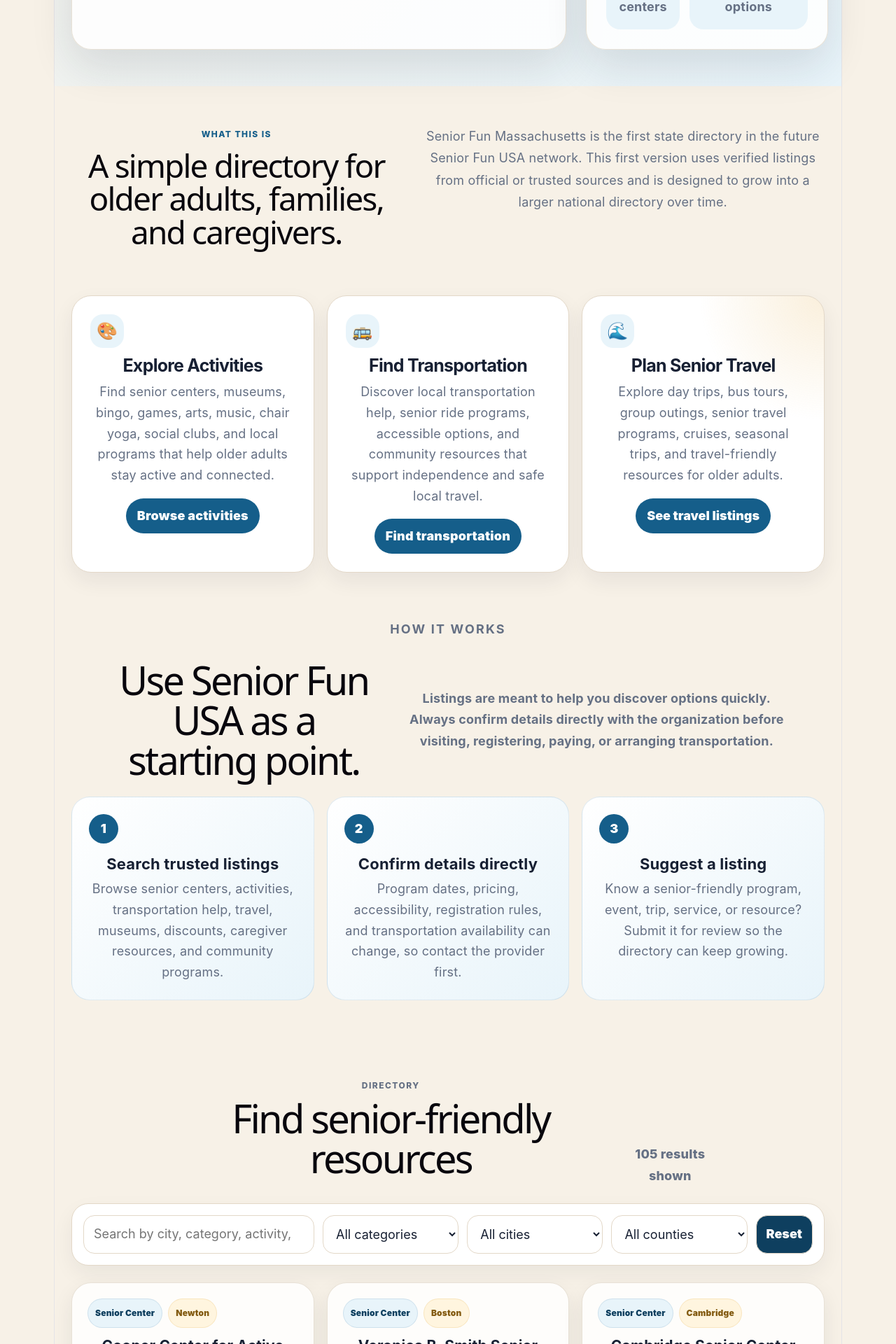
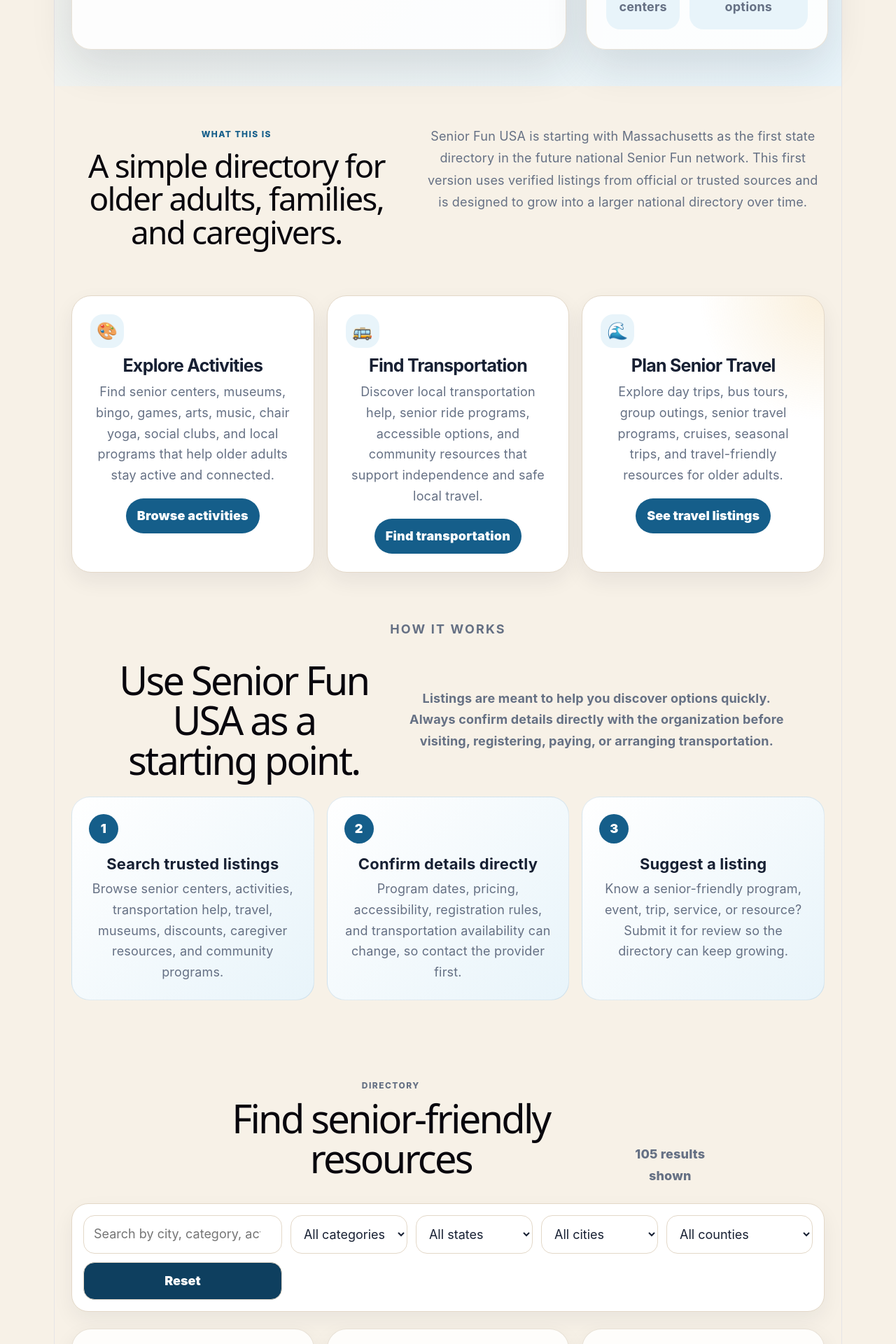
Before and after one commit to bahramjo4534-prog/senior-fun-usa, a React (Vite) app: page / in a window 1280 px wide. Shown: the part 880-2800 px from the top of the page at 70% size. Built offline with nearby package versions, Linux system fonts and the light colour scheme.

Commit message:
Add state filter

```diff
--- a/src/App.jsx
+++ b/src/App.jsx
@@ -14,6 +14,7 @@
   const [loading, setLoading] = useState(true);
   const [search, setSearch] = useState("");
   const [category, setCategory] = useState("All");
+  const [stateFilter, setStateFilter] = useState("All");
   const [city, setCity] = useState("All");
   const [county, setCounty] = useState("All");
   const [selectedListing, setSelectedListing] = useState(null);
@@ -92,6 +93,10 @@
     return ["All", ...new Set(listings.map((item) => item.county).sort())];
   }, [listings]);
 
+  const states = useMemo(() => {
+    return ["All", ...new Set(listings.map((item) => item.state).filter(Boolean).sort())];
+  }, [listings]);
+
   const filteredListings = useMemo(() => {
     const searchText = search.toLowerCase();
 
@@ -110,7 +115,7 @@
 
       return matchesSearch && matchesCategory && matchesCity && matchesCounty;
     });
-  }, [listings, search, category, city, county]);
+  }, [listings, search, category, stateFilter, city, county]);
 
   const stats = useMemo(() => {
     const seniorCenters = listings.filter((item) => item.category === "Senior Center").length;
@@ -130,6 +135,7 @@
   function resetFilters() {
     setSearch("");
     setCategory("All");
+    setStateFilter("All");
     setCity("All");
     setCounty("All");
   }
@@ -142,7 +148,7 @@
             <span className="brand-mark">SF</span>
             <div>
               <p className="eyebrow">Senior Fun USA</p>
-              <h1>Senior Fun Massachusetts</h1>
+              <h1>Senior Fun USA</h1>
             </div>
           </div>
           <div className="header-actions">
@@ -226,8 +232,8 @@
             <h2>A simple directory for older adults, families, and caregivers.</h2>
           </div>
           <p>
-            Senior Fun Massachusetts is the first state directory in the future
-            Senior Fun USA network. This first version uses verified listings
+            Senior Fun USA is starting with Massachusetts as the first state directory in the future
+            national Senior Fun network. This first version uses verified listings
             from official or trusted sources and is designed to grow into a
             larger national directory over time.
           </p>
@@ -339,6 +345,14 @@
                 </option>
               ))}
             </select>
+              <select value={stateFilter} onChange={(event) => setStateFilter(event.target.value)}>
+                {states.map((item) => (
+                  <option key={item} value={item}>
+                    {item === "All" ? "All states" : item}
+                  </option>
+                ))}
+              </select>
+
 
             <select value={city} onChange={(event) => setCity(event.target.value)}>
               {cities.map((item) => (
```
